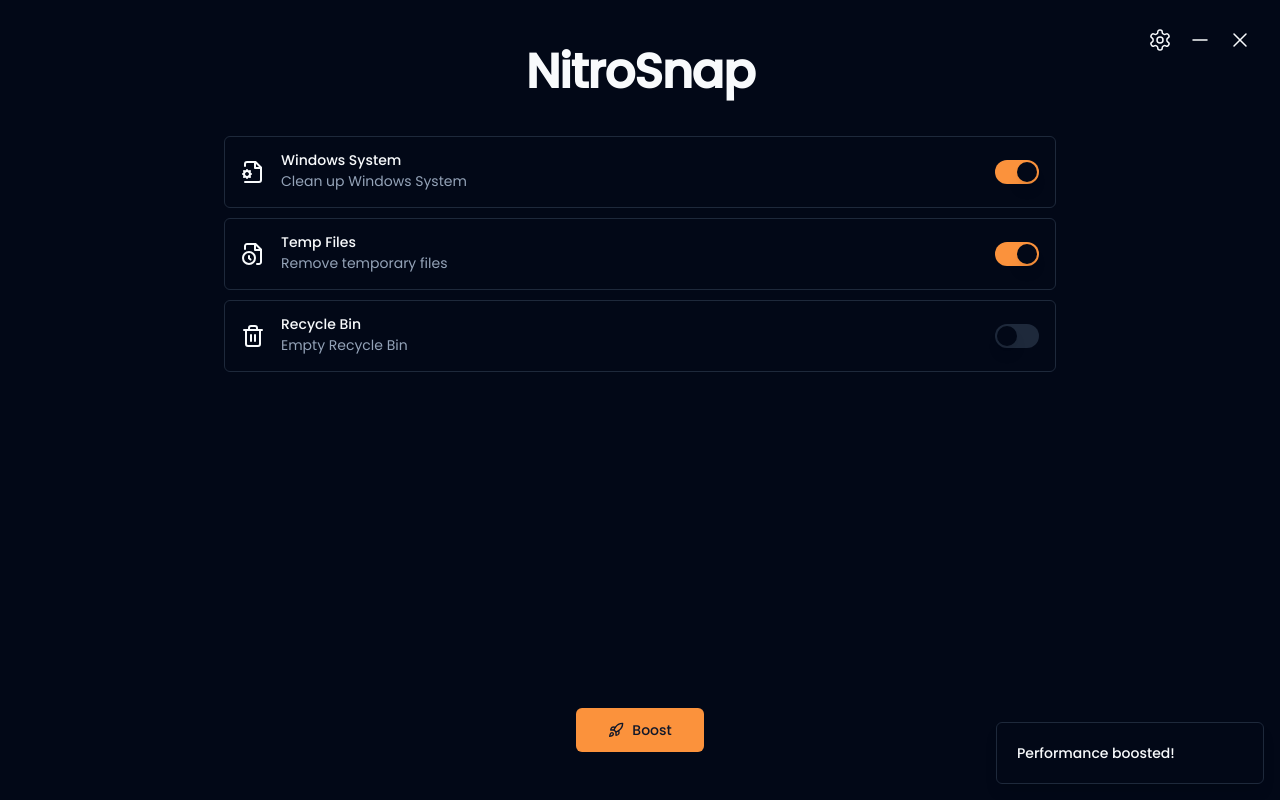
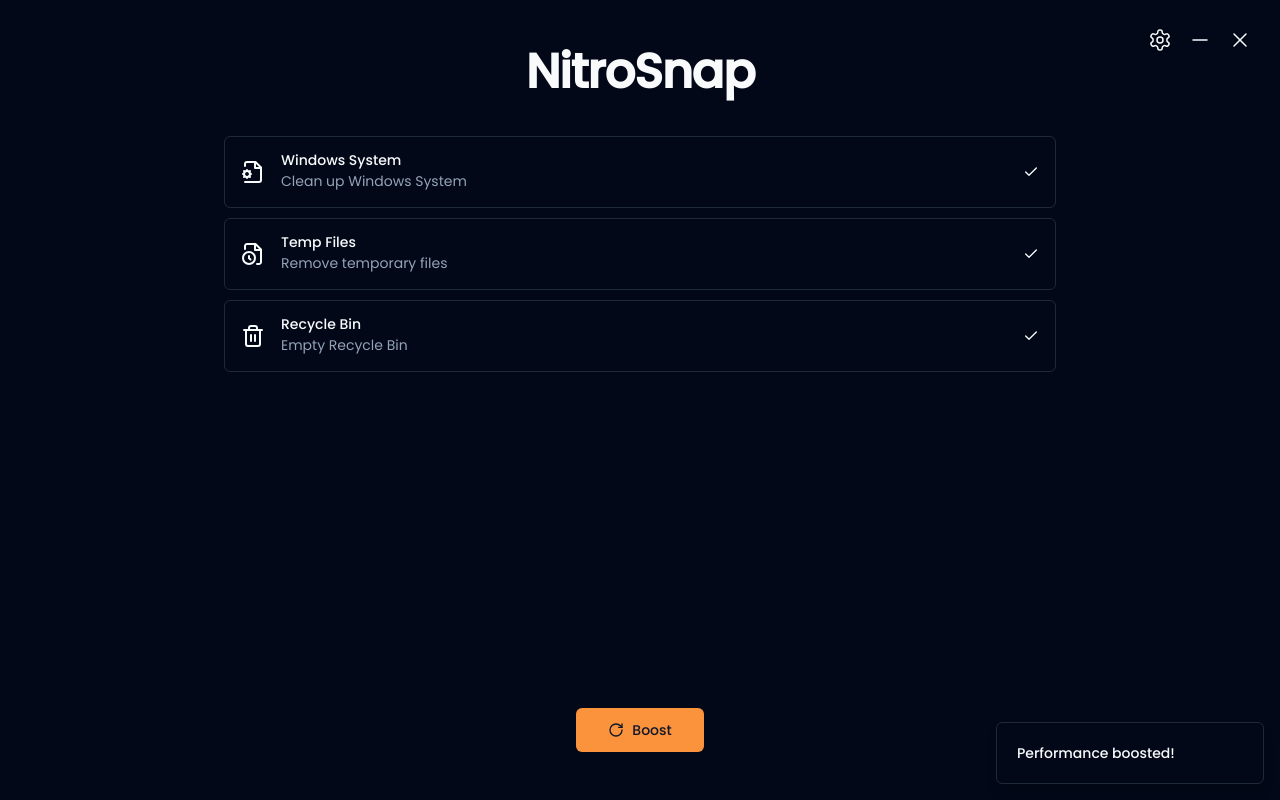
Before and after one commit to RoodyCode/NitroSnap, a Next.js app: page / in a window 1280 px wide. Both pictures are taken after a click on the button "Boost". Built offline with nearby package versions, Linux system fonts and the light colour scheme.

Commit message:
typescript

```diff
--- a/app/globals.css
+++ b/app/globals.css
@@ -76,3 +76,7 @@
     @apply bg-background text-foreground;
   }
 }
+
+body {
+  user-select: none;
+}
--- a/app/page.tsx
+++ b/app/page.tsx
@@ -4,7 +4,7 @@
 import BoostConfig from '@/components/BoostConfig'
 import { useBoostStore } from '@/lib/store'
 import { Fragment } from 'react'
-import { Loader2, Rocket } from 'lucide-react'
+import { Loader2, Rocket, RotateCwIcon } from 'lucide-react'
 
 export default function Home() {
   const { toast } = useToast()
@@ -14,6 +14,7 @@
   ])
 
   const boostHandler = async () => {
+    if (boosting == 'finished') return setBoosting('initial')
     setBoosting('started')
     setTimeout(() => {
       toast({
@@ -35,10 +36,12 @@
           onClick={() => boostHandler()}
           size={'lg'}
         >
-          {boosting !== 'started' ? (
+          {boosting == 'initial' ? (
             <Rocket className="mr-2 h-4 w-4" />
+          ) : boosting == 'started' ? (
+            <Loader2 className="mr-2 h-4 w-4 animate-spin" />
           ) : (
-            <Loader2 className="mr-2 h-4 w-4 animate-spin" />
+            boosting == 'finished' && <RotateCwIcon className="mr-2 h-4 w-4" />
           )}
           Boost
         </Button>
--- a/components/BoostOption.tsx
+++ b/components/BoostOption.tsx
@@ -1,7 +1,7 @@
 import { Switch } from './ui/switch'
 import { useBoostConfigStore, useBoostStore } from '@/lib/store'
 import { BoostOptionProps } from '@/lib/types'
-import { Loader2 } from 'lucide-react'
+import { CheckIcon, Loader2 } from 'lucide-react'
 
 const BoostOption = ({ ...props }: BoostOptionProps) => {
   const [boosting] = useBoostStore(state => [state.boosting])
@@ -16,13 +16,15 @@
         <p className="text-sm font-medium leading-none">{props.title}</p>
         <p className="text-sm text-muted-foreground">{props.description}</p>
       </div>
-      {boosting !== 'started' ? (
+      {boosting == 'initial' ? (
         <Switch
           onCheckedChange={() => switchBoostOption(props.property)}
           checked={boostOptionState}
         />
+      ) : boosting == 'started' ? (
+        <Loader2 className="mr-2 h-4 w-4 animate-spin" />
       ) : (
-        <Loader2 className="mr-2 h-4 w-4 animate-spin" />
+        boosting == 'finished' && <CheckIcon className="mr-2 h-4 w-4" />
       )}
     </div>
   )
--- a/lib/hooks.ts
+++ b/lib/hooks.ts
@@ -5,7 +5,7 @@
   const [appWindow, setAppWindow] = useState<WebviewWindow | null>(null)
 
   const setupAppWindow = async () => {
-    const appWindow = (await import('@tauri-apps/api/window') ).appWindow
+    const appWindow = (await import('@tauri-apps/api/window')).appWindow
     setAppWindow(appWindow)
   }
 
```
Also changed, not shown: lib/types.ts (+9 -3 lines).
